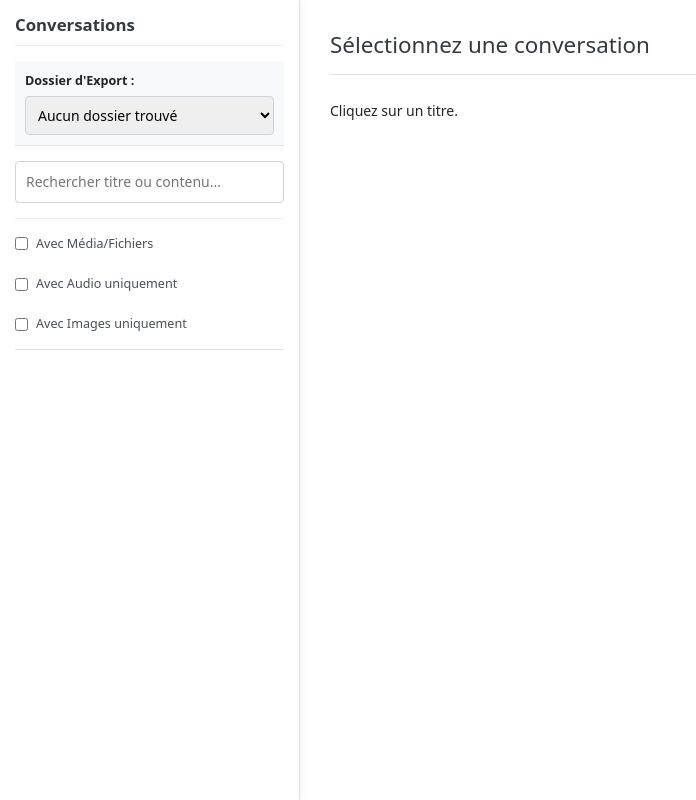
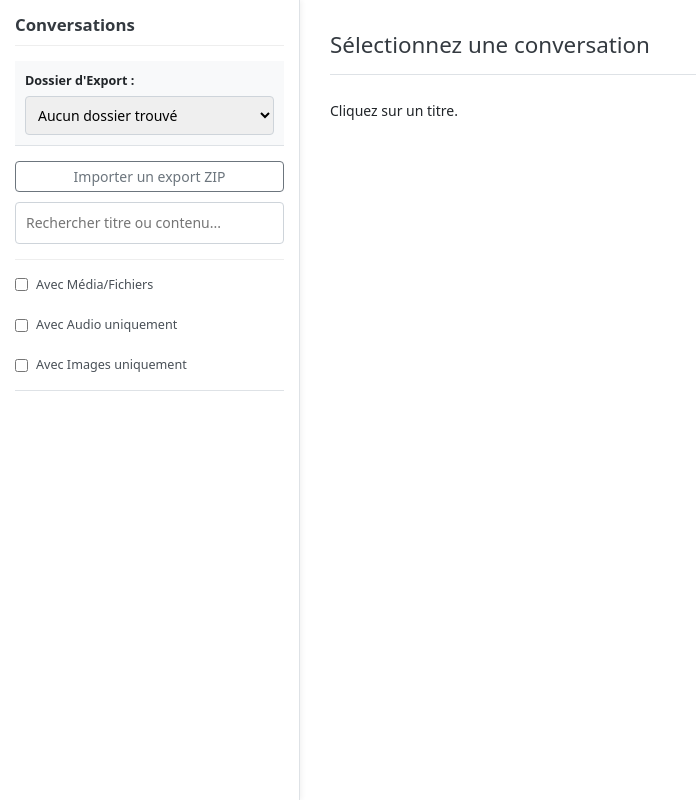
Before and after one commit to jeffwitz/chatgpt_export_viewer, a Flask app: page / in a window 1280 px wide. Shown: the whole page, without its empty margins (0-696 px from the left). Run offline with Flask 3, Linux system fonts and the light colour scheme; some libraries are stand-ins or nearby versions.

Commit message:
feat: allow importing ChatGPT export ZIP archives

```diff
--- a/app.py
+++ b/app.py
@@ -1,7 +1,11 @@
 """Flask application serving ChatGPT exports with SQLite persistence."""
 from __future__ import annotations
 
+import json
 import os
+import shutil
+import tempfile
+import zipfile
 from typing import Dict, List
 
 from flask import (
@@ -12,6 +16,7 @@ from flask import (
     request,
     send_from_directory,
 )
+from werkzeug.utils import secure_filename
 
 from app_core import db as db_core
 from app_core import ingest as ingest_core
@@ -21,9 +26,12 @@ app = Flask(__name__)
 
 BASE_DIR = os.path.dirname(os.path.abspath(__file__))
 EXPORT_BASE_DIR = BASE_DIR
+APP_DATA_DIR = os.path.join(BASE_DIR, "app_data")
+EXPORT_LOCATIONS_FILE = os.path.join(APP_DATA_DIR, "export_locations.json")
+UPLOAD_TMP_DIR = os.path.join(APP_DATA_DIR, "tmp_uploads")
 DB_PATH = db_core.get_database_path(BASE_DIR)
 # Folders that should never be treated as ChatGPT exports. Keep in sync with README.
-IGNORED_FOLDERS = {"static", "templates", "__pycache__", "venv", ".indexdir"}
+IGNORED_FOLDERS = {"static", "templates", "__pycache__", "venv", ".indexdir", "app_data"}
 
 # Ensure the database directory exists and initialise the schema once at import.
 db_core.ensure_parent_directory(DB_PATH)
@@ -32,57 +40,158 @@ with db_core.connection_scope(DB_PATH) as _conn:
     FTS_ENABLED = SCHEMA_INFO.get("fts_enabled", False)
 
 
+def _load_export_locations() -> Dict[str, str]:
+    if not os.path.exists(EXPORT_LOCATIONS_FILE):
+        return {}
+    try:
+        with open(EXPORT_LOCATIONS_FILE, "r", encoding="utf-8") as handle:
+            raw = json.load(handle)
+    except (OSError, json.JSONDecodeError) as exc:
+        print(f"WARN: failed to read export locations ({exc})")
+        return {}
+
+    data = raw.get("exports") if isinstance(raw, dict) else None
+    if not isinstance(data, dict):
+        print("WARN: export locations file has unexpected structure")
+        return {}
+
+    cleaned: Dict[str, str] = {}
+    for name, path in data.items():
+        if isinstance(name, str) and isinstance(path, str) and name:
+            cleaned[name] = path
+    return cleaned
+
+
+def _save_export_locations(locations: Dict[str, str]) -> None:
+    os.makedirs(APP_DATA_DIR, exist_ok=True)
+    payload = {"exports": locations}
+    with open(EXPORT_LOCATIONS_FILE, "w", encoding="utf-8") as handle:
+        json.dump(payload, handle, ensure_ascii=False, indent=2)
+
+
+def _build_export_registry() -> Dict[str, str]:
+    registry: Dict[str, str] = {}
+    stored = _load_export_locations()
+    for name, path in stored.items():
+        registry[name] = os.path.abspath(path)
+
+    base_abs = os.path.abspath(EXPORT_BASE_DIR)
+    try:
+        for entry in os.listdir(base_abs):
+            if entry.startswith(".") or entry in IGNORED_FOLDERS:
+                continue
+            entry_path = os.path.join(base_abs, entry)
+            if not os.path.isdir(entry_path):
+                continue
+            registry.setdefault(entry, entry_path)
+    except Exception as exc:  # pragma: no cover - defensive logging
+        print(f"ERROR listing base exports: {exc}")
+
+    return registry
+
+
+def _has_export_files(path: str) -> bool:
+    return (
+        os.path.exists(os.path.join(path, "conversations.json"))
+        and os.path.exists(os.path.join(path, "chat.html"))
+    )
+
+
 def get_export_folders() -> List[str]:
     """Locate export folders containing the expected files."""
 
     folders: List[str] = []
-    print(f"\nSearching for export folders in: {EXPORT_BASE_DIR}")
-    try:
-        for entry in os.listdir(EXPORT_BASE_DIR):
-            entry_path = os.path.join(EXPORT_BASE_DIR, entry)
-            if not os.path.isdir(entry_path) or entry.startswith("."):
-                continue
-            if entry in IGNORED_FOLDERS:
-                continue
-            conversations_path = os.path.join(entry_path, "conversations.json")
-            chat_path = os.path.join(entry_path, "chat.html")
-            if os.path.exists(conversations_path) and os.path.exists(chat_path):
-                folders.append(entry)
-                print(f"  + Found valid: {entry}")
-            else:
-                print(f"  - Skipping '{entry}': missing files")
-    except Exception as exc:  # pragma: no cover - defensive logging
-        print(f"ERROR listing folders: {exc}")
+    registry = _build_export_registry()
+    for name, path in registry.items():
+        if not os.path.isdir(path):
+            print(f"  - Skipping '{name}': path not found ({path})")
+            continue
+        if _has_export_files(path):
+            folders.append(name)
+            print(f"  + Found valid: {name} -> {path}")
+        else:
+            print(f"  - Skipping '{name}': missing files in {path}")
 
     try:
-        folders.sort(key=lambda name: name.replace("-", "").replace("_", ""), reverse=True)
+        folders.sort(key=lambda n: n.replace("-", "").replace("_", ""), reverse=True)
     except Exception:
         folders.sort()
     print(f"Final list of folders: {folders}")
     return folders
 
 
+def _resolve_export_folder(folder_name: str | None) -> str:
+    if not folder_name or ".." in folder_name or os.sep in folder_name:
+        abort(400)
+    registry = _build_export_registry()
+    folder_path = registry.get(folder_name)
+    if not folder_path or not os.path.isdir(folder_path):
+        abort(404)
+    folder_path = os.path.abspath(folder_path)
+    if os.path.basename(os.path.normpath(folder_path)) != folder_name:
+        abort(400)
+    if not _has_export_files(folder_path):
+        abort(404)
+    return folder_path
+
+
+def _register_export_location(folder_name: str, folder_path: str) -> None:
+    locations = _load_export_locations()
+    locations[folder_name] = os.path.abspath(folder_path)
+    _save_export_locations(locations)
+
+
+def _destination_suggestions() -> List[str]:
+    registry = _build_export_registry()
+    suggestions = {os.path.dirname(path) for path in registry.values()}
+    suggestions.add(os.path.abspath(EXPORT_BASE_DIR))
+    return sorted({s for s in suggestions if s})
+
+
+def _safe_extract_zip(archive: zipfile.ZipFile, destination: str) -> None:
+    for member in archive.infolist():
+        member_path = member.filename
+        if member_path.startswith("/") or member_path.startswith("\\"):
+            raise ValueError("Archive member has an absolute path")
+        target_path = os.path.abspath(os.path.join(destination, member_path))
+        if not target_path.startswith(os.path.abspath(destination)):
+            raise ValueError("Archive member escapes extraction directory")
+        if member.is_dir():
+            os.makedirs(target_path, exist_ok=True)
+            continue
+        os.makedirs(os.path.dirname(target_path), exist_ok=True)
+        with archive.open(member) as source, open(target_path, "wb") as target:
+            shutil.copyfileobj(source, target)
+
+
+def _locate_export_root(extracted_root: str) -> str | None:
+    candidates: List[str] = []
+    for current_root, _dirs, files in os.walk(extracted_root):
+        if "conversations.json" in files and "chat.html" in files:
+            candidates.append(current_root)
+    if not candidates:
+        return None
+    candidates.sort(key=lambda path: (len(os.path.relpath(path, extracted_root).split(os.sep)), len(path)))
+    return candidates[0]
+
+
 def _validate_folder_name(folder_name: str | None) -> str:
-    if not folder_name or ".." in folder_name or folder_name.startswith("/"):
-        # Explicitly reject suspicious names before touching the filesystem.
-        abort(400)
-    safe_path = os.path.abspath(os.path.join(EXPORT_BASE_DIR, folder_name))
-    if not safe_path.startswith(os.path.abspath(EXPORT_BASE_DIR)):
-        abort(403)
-    if not os.path.isdir(safe_path):
-        abort(404)
-    return folder_name
+    _resolve_export_folder(folder_name)
+    return folder_name or ""
 
 
 @app.route("/")
 def index_route():
     folders = get_export_folders()
-    return render_template("index.html", folders=folders)
+    destinations = _destination_suggestions()
+    return render_template("index.html", folders=folders, destination_suggestions=destinations)
 
 
 @app.route("/conversations")
 def get_conversations_route():
     folder_name = _validate_folder_name(request.args.get("folder_name"))
+    folder_path = _resolve_export_folder(folder_name)
+    base_directory = os.path.dirname(folder_path)
     print(f"\n{'=' * 10} Processing request for folder: {folder_name} {'=' * 10}")
 
     try:
@@ -91,7 +200,7 @@ def get_conversations_route():
             # necessary, otherwise the data comes straight from SQLite.
             snapshot = ingest_core.ensure_export(
                 conn,
-                EXPORT_BASE_DIR,
+                base_directory,
                 folder_name,
                 fts_enabled=FTS_ENABLED,
             )
@@ -120,8 +229,9 @@ def _ensure_export_id(conn, folder_name: str) -> int:
         (folder_name,),
     ).fetchone()
 
-    conversations_path = os.path.join(EXPORT_BASE_DIR, folder_name, "conversations.json")
-    chat_path = os.path.join(EXPORT_BASE_DIR, folder_name, "chat.html")
+    folder_path = _resolve_export_folder(folder_name)
+    conversations_path = os.path.join(folder_path, "conversations.json")
+    chat_path = os.path.join(folder_path, "chat.html")
 
     try:
         conversations_mtime = os.path.getmtime(conversations_path)
@@ -132,9 +242,10 @@ def _ensure_export_id(conn, folder_name: str) -> int:
     if export_row and export_row["conversations_mtime"] == conversations_mtime and export_row["chat_mtime"] == chat_mtime:
         return int(export_row["id"])
 
+    base_directory = os.path.dirname(folder_path)
     snapshot = ingest_core.ensure_export(
         conn,
-        EXPORT_BASE_DIR,
+        base_directory,
         folder_name,
         fts_enabled=FTS_ENABLED,
     )
@@ -175,19 +286,119 @@ def search_conversations():
     return jsonify(results)
 
 
+def _normalise_folder_name(candidate: str) -> str:
+    name = secure_filename(candidate.strip())
+    return name or "export"
+
+
+@app.route("/upload_export", methods=["POST"])
+def upload_export():
+    upload = request.files.get("file")
+    if upload is None or upload.filename == "":
+        return jsonify({"error": "Aucun fichier ZIP fourni."}), 400
+
+    destination_root_raw = (request.form.get("destination_root") or "").strip()
+    if not destination_root_raw:
+        return jsonify({"error": "Le chemin de destination est requis."}), 400
+    destination_root = os.path.abspath(destination_root_raw)
+    try:
+        os.makedirs(destination_root, exist_ok=True)
+    except OSError as exc:
+        return jsonify({"error": f"Impossible d'utiliser ce chemin: {exc}"}), 400
+
+    provided_name = request.form.get("folder_name", "")
+    generated = provided_name.strip() == ""
+    base_name = os.path.splitext(upload.filename)[0] if generated else provided_name
+    folder_name = _normalise_folder_name(base_name)
+    if folder_name in IGNORED_FOLDERS:
+        return jsonify({"error": "Nom de dossier non autorisé."}), 400
+
+    registry = _build_export_registry()
+    target_path = os.path.join(destination_root, folder_name)
+    if folder_name in registry or os.path.exists(target_path):
+        if generated:
+            suffix = 1
+            candidate = folder_name
+            while candidate in registry or os.path.exists(os.path.join(destination_root, candidate)):
+                candidate = f"{folder_name}-{suffix}"
+                suffix += 1
+            folder_name = candidate
+            target_path = os.path.join(destination_root, folder_name)
+        else:
+            return jsonify({"error": "Un dossier portant ce nom existe déjà."}), 400
+
+    os.makedirs(destination_root, exist_ok=True)
+    if os.path.exists(target_path):
+        return jsonify({"error": "Le dossier de destination existe déjà."}), 400
+
+    os.makedirs(UPLOAD_TMP_DIR, exist_ok=True)
+    temp_dir = tempfile.mkdtemp(prefix="upload_", dir=UPLOAD_TMP_DIR)
+    zip_path = os.path.join(temp_dir, "upload.zip")
+    extract_dir = os.path.join(temp_dir, "extract")
+    os.makedirs(extract_dir, exist_ok=True)
+
+    try:
+        upload.save(zip_path)
+        with zipfile.ZipFile(zip_path) as archive:
+            _safe_extract_zip(archive, extract_dir)
+    except zipfile.BadZipFile:
+        shutil.rmtree(temp_dir, ignore_errors=True)
+        return jsonify({"error": "Le fichier n'est pas une archive ZIP valide."}), 400
+    except ValueError as exc:
+        shutil.rmtree(temp_dir, ignore_errors=True)
+        return jsonify({"error": f"Archive invalide: {exc}"}), 400
+    except Exception as exc:  # pragma: no cover - defensive logging
+        shutil.rmtree(temp_dir, ignore_errors=True)
+        return jsonify({"error": f"Erreur lors de l'extraction: {exc}"}), 500
+
+    export_root = _locate_export_root(extract_dir)
+    if not export_root:
+        shutil.rmtree(temp_dir, ignore_errors=True)
+        return jsonify({"error": "Archive ZIP sans conversations.json/chat.html."}), 400
+
+    try:
+        if os.path.abspath(export_root) == os.path.abspath(extract_dir):
+            os.makedirs(target_path)
+            for entry in os.listdir(export_root):
+                shutil.move(os.path.join(export_root, entry), target_path)
+        else:
+            shutil.move(export_root, target_path)
+    except Exception as exc:  # pragma: no cover - defensive logging
+        shutil.rmtree(temp_dir, ignore_errors=True)
+        shutil.rmtree(target_path, ignore_errors=True)
+        return jsonify({"error": f"Impossible de déplacer l'export: {exc}"}), 500
+    finally:
+        shutil.rmtree(temp_dir, ignore_errors=True)
+
+    if not _has_export_files(target_path):
+        shutil.rmtree(target_path, ignore_errors=True)
+        return jsonify({"error": "Le dossier importé est incomplet."}), 400
+
+    try:
+        with db_core.connection_scope(DB_PATH) as conn:
+            ingest_core.ensure_export(
+                conn,
+                destination_root,
+                folder_name,
+                fts_enabled=FTS_ENABLED,
+            )
+    except Exception as exc:  # pragma: no cover - defensive logging
+        shutil.rmtree(target_path, ignore_errors=True)
+        return jsonify({"error": f"Erreur lors de l'ingestion: {exc}"}), 500
+
+    _register_export_location(folder_name, target_path)
+    return jsonify({"status": "ok", "folder": folder_name, "path": target_path})
+
+
 @app.route("/export_files/<path:folder_name>/<path:filepath>")
 def serve_export_file(folder_name: str, filepath: str):
     print(f"Request for export file: folder='{folder_name}', filepath='{filepath}'")
-    if not folder_name or ".." in folder_name or folder_name.startswith("/"):
+    if not folder_name or ".." in folder_name or os.sep in folder_name:
         abort(400)
     if not filepath or ".." in filepath or filepath.startswith("/"):
         abort(400)
 
-    safe_directory = os.path.abspath(os.path.join(EXPORT_BASE_DIR, folder_name))
-    if not safe_directory.startswith(os.path.abspath(EXPORT_BASE_DIR)):
-        abort(403)
-    if not os.path.isdir(safe_directory):
-        abort(404)
+    safe_directory = _resolve_export_folder(folder_name)
 
     requested_path = os.path.abspath(os.path.join(safe_directory, filepath))
     if not requested_path.startswith(safe_directory):
--- a/static/script.js
+++ b/static/script.js
@@ -20,6 +20,14 @@ const filterAssetsCheckbox = document.getElementById('filter-assets-checkbox');
 const filterAudioCheckbox = document.getElementById('filter-audio-checkbox');
 const filterImagesCheckbox = document.getElementById('filter-images-checkbox');
 const searchStatus = document.getElementById('search-status'); // Pour afficher statut/résultats recherche
+const uploadExportForm = document.getElementById('upload-export-form');
+const uploadExportStatus = document.getElementById('upload-export-status');
+const uploadExportButton = document.getElementById('upload-export-button');
+const uploadExportFileInput = document.getElementById('export-zip-input');
+const uploadExportFolderInput = document.getElementById('export-folder-name');
+const uploadExportDestinationInput = document.getElementById('export-destination');
+const uploadExportPanel = document.getElementById('upload-export-panel');
+const toggleUploadFormButton = document.getElementById('toggle-upload-form');
 
 const AUDIO_MIME_KEYWORDS = ['mpeg layer 3', 'wave audio', 'ogg data', 'flac audio', 'aac audio'];
 const IMAGE_MIME_KEYWORDS = ['png image data', 'jpeg image data', 'gif image data', 'webp image data', 'svg xml', 'bitmap'];
@@ -51,6 +59,11 @@ document.addEventListener('DOMContentLoaded', () => {
     if (filterImagesCheckbox) { filterImagesCheckbox.addEventListener('change', updateDisplayedConversationList); }
     else { console.error("Image filter checkbox not found."); }
     document.addEventListener('keydown', handleKeyboardNavigation);
+    if (uploadExportForm) { uploadExportForm.addEventListener('submit', handleUploadExportSubmit); }
+    if (uploadExportFileInput && uploadExportFolderInput) {
+        uploadExportFileInput.addEventListener('change', populateFolderNameSuggestion);
+    }
+    if (toggleUploadFormButton) { toggleUploadFormButton.addEventListener('click', toggleUploadFormVisibility); }
     // Listener pour "Copier Tout" attaché dynamiquement dans displayConversation
 
     // Initial Load Logic
@@ -174,6 +187,33 @@ function setSearchStatus(message) {
     if (!searchStatus) return;
     searchStatus.textContent = message || '';
     searchStatus.style.display = message ? 'block' : 'none';
+}
+
+function setUploadStatus(message) {
+    if (!uploadExportStatus) return;
+    uploadExportStatus.textContent = message || '';
+    uploadExportStatus.style.color = message && message.startsWith('Erreur') ? '#c92a2a' : '#6c757d';
+}
+
+function toggleUploadFormVisibility() {
+    if (!uploadExportPanel || !toggleUploadFormButton) return;
+    const hidden = uploadExportPanel.classList.contains('d-none');
+    if (hidden) {
+        uploadExportPanel.classList.remove('d-none');
+        toggleUploadFormButton.textContent = 'Fermer l’import';
+        toggleUploadFormButton.classList.remove('btn-outline-secondary');
+        toggleUploadFormButton.classList.add('btn-secondary');
+        if (uploadExportFileInput) {
+            uploadExportFileInput.focus({ preventScroll: true });
+        }
+    } else {
+        uploadExportPanel.classList.add('d-none');
+        toggleUploadFormButton.textContent = 'Importer un export ZIP';
+        toggleUploadFormButton.classList.add('btn-outline-secondary');
+        toggleUploadFormButton.classList.remove('btn-secondary');
+        if (uploadExportForm) uploadExportForm.reset();
+        setUploadStatus('');
+    }
 }
 
 /** Ajoute les informations calculées (has_asset, has_audio, id) aux conversations. */
@@ -747,6 +787,72 @@ function enhanceCodeBlocks(container) {
     });
 }
 
+function populateFolderNameSuggestion() {
+    setUploadStatus('');
+    if (!uploadExportFileInput?.files?.length || !uploadExportFolderInput) return;
+    if (uploadExportFolderInput.value && uploadExportFolderInput.value.trim()) return;
+    const file = uploadExportFileInput.files[0];
+    if (!file || !file.name) return;
+    const suggestion = file.name.replace(/\.zip$/i, '').replace(/[^A-Za-z0-9._-]+/g, '-');
+    if (suggestion) {
+        uploadExportFolderInput.value = suggestion;
+    }
+}
+
+async function handleUploadExportSubmit(event) {
+    event.preventDefault();
+    setUploadStatus('');
+    if (!uploadExportFileInput?.files?.length) {
+        setUploadStatus('Erreur: sélectionnez un fichier ZIP.');
+        return;
+    }
+    const destination = (uploadExportDestinationInput?.value || '').trim();
+    if (!destination) {
+        setUploadStatus('Erreur: indiquez un chemin de destination.');
+        return;
+    }
+    const folderName = (uploadExportFolderInput?.value || '').trim();
+    const file = uploadExportFileInput.files[0];
+    const formData = new FormData();
+    formData.append('file', file);
+    formData.append('destination_root', destination);
+    if (folderName) {
+        formData.append('folder_name', folderName);
+    }
+
+    setUploadStatus('Import en cours...');
+    if (uploadExportButton) {
+        uploadExportButton.disabled = true;
+    }
+    try {
+        const response = await fetch('/upload_export', {
+            method: 'POST',
+            body: formData
+        });
+        let payload = {};
+        try {
+            payload = await response.json();
+        } catch (err) {
+            payload = {};
+        }
+        if (!response.ok) {
+            const msg = payload.error || 'Import échoué.';
+            throw new Error(msg);
+        }
+        setUploadStatus('Import réussi. Rechargement...');
+        setTimeout(() => {
+            window.location.reload();
+        }, 800);
+    } catch (error) {
+        const message = error instanceof Error ? error.message : 'Erreur inconnue.';
+        setUploadStatus(`Erreur: ${message}`);
+    } finally {
+        if (uploadExportButton) {
+            uploadExportButton.disabled = false;
+        }
+    }
+}
+
 /** Copie message unique (inchangé). */
 function handleCopySingleMessage(buttonElement, messageData) {
     let md=''; if (messageData.parts?.length) md = messageData.parts.map(getMarkdownForMessagePart).filter(m=>m).join('\n\n'); else if(messageData.text) md = getMarkdownForMessagePart(messageData.text);
--- a/templates/index.html
+++ b/templates/index.html
@@ -137,6 +137,33 @@
                     <option value="" disabled>Aucun dossier trouvé</option>
                 {% endif %}
             </select>
+        </div>
+
+        <button type="button" id="toggle-upload-form" class="btn btn-outline-secondary btn-sm" style="margin-bottom:10px;">Importer un export ZIP</button>
+
+        <div id="upload-export-panel" class="folder-selector-container d-none">
+            <h6 style="margin:0 0 10px 0;">Importer un export ZIP</h6>
+            <form id="upload-export-form" enctype="multipart/form-data">
+                <div class="mb-2">
+                    <label for="export-zip-input" class="form-label">Fichier ZIP</label>
+                    <input type="file" class="form-control form-control-sm" id="export-zip-input" accept=".zip" required>
+                </div>
+                <div class="mb-2">
+                    <label for="export-folder-name" class="form-label">Nom du dossier</label>
+                    <input type="text" class="form-control form-control-sm" id="export-folder-name" placeholder="Auto si vide">
+                </div>
+                <div class="mb-2">
+                    <label for="export-destination" class="form-label">Chemin de destination</label>
+                    <input type="text" class="form-control form-control-sm" id="export-destination" list="destination-suggestions" placeholder="/chemin/vers/export" required>
+                    <datalist id="destination-suggestions">
+                        {% for suggestion in destination_suggestions %}
+                        <option value="{{ suggestion | e }}"></option>
+                        {% endfor %}
+                    </datalist>
+                </div>
+                <button type="submit" id="upload-export-button" class="btn btn-primary btn-sm" style="width:100%;">Importer</button>
+                <div id="upload-export-status" style="font-size:0.8em;margin-top:8px;color:#6c757d;"></div>
+            </form>
         </div>
 
         <!-- Recherche -->
```
